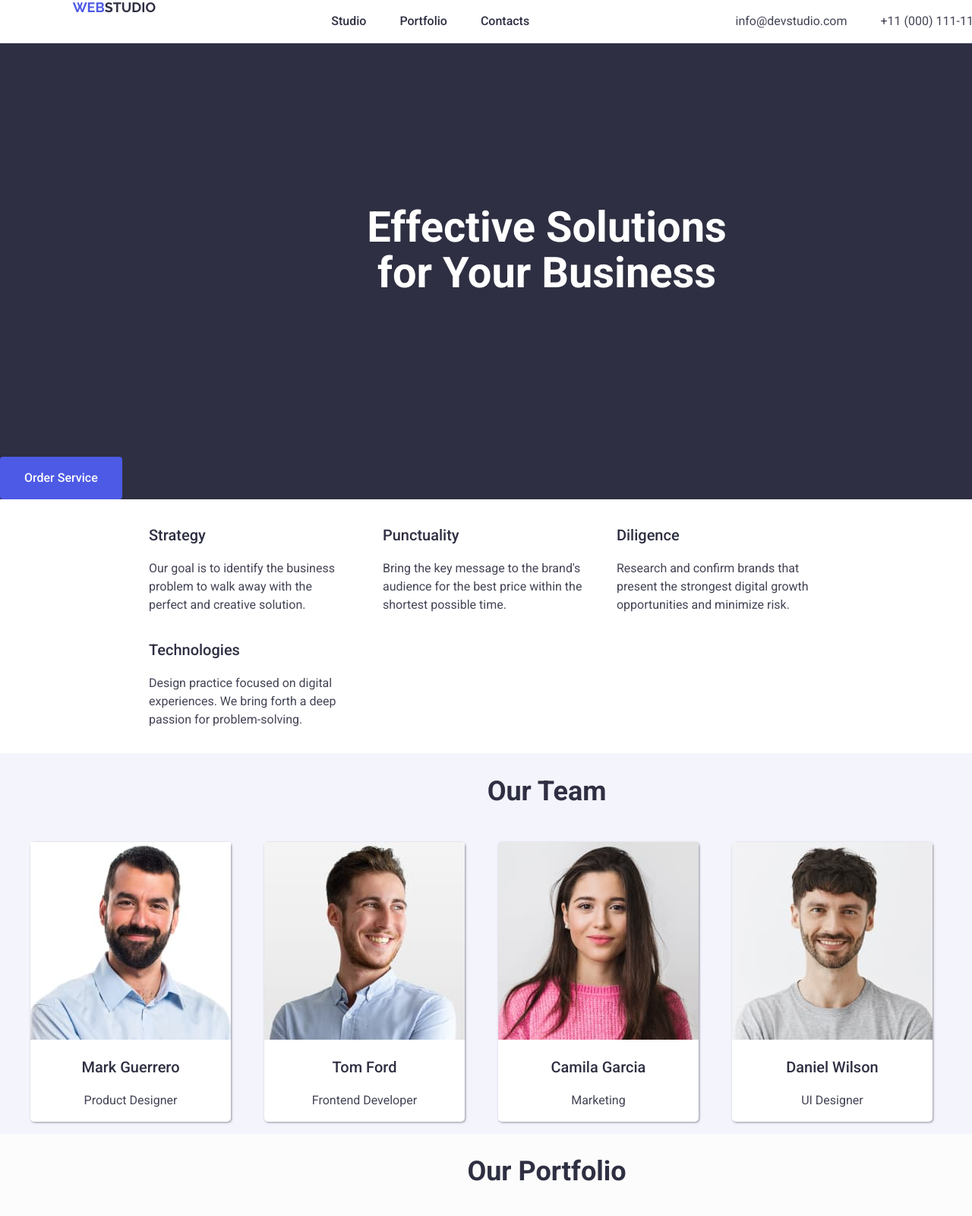
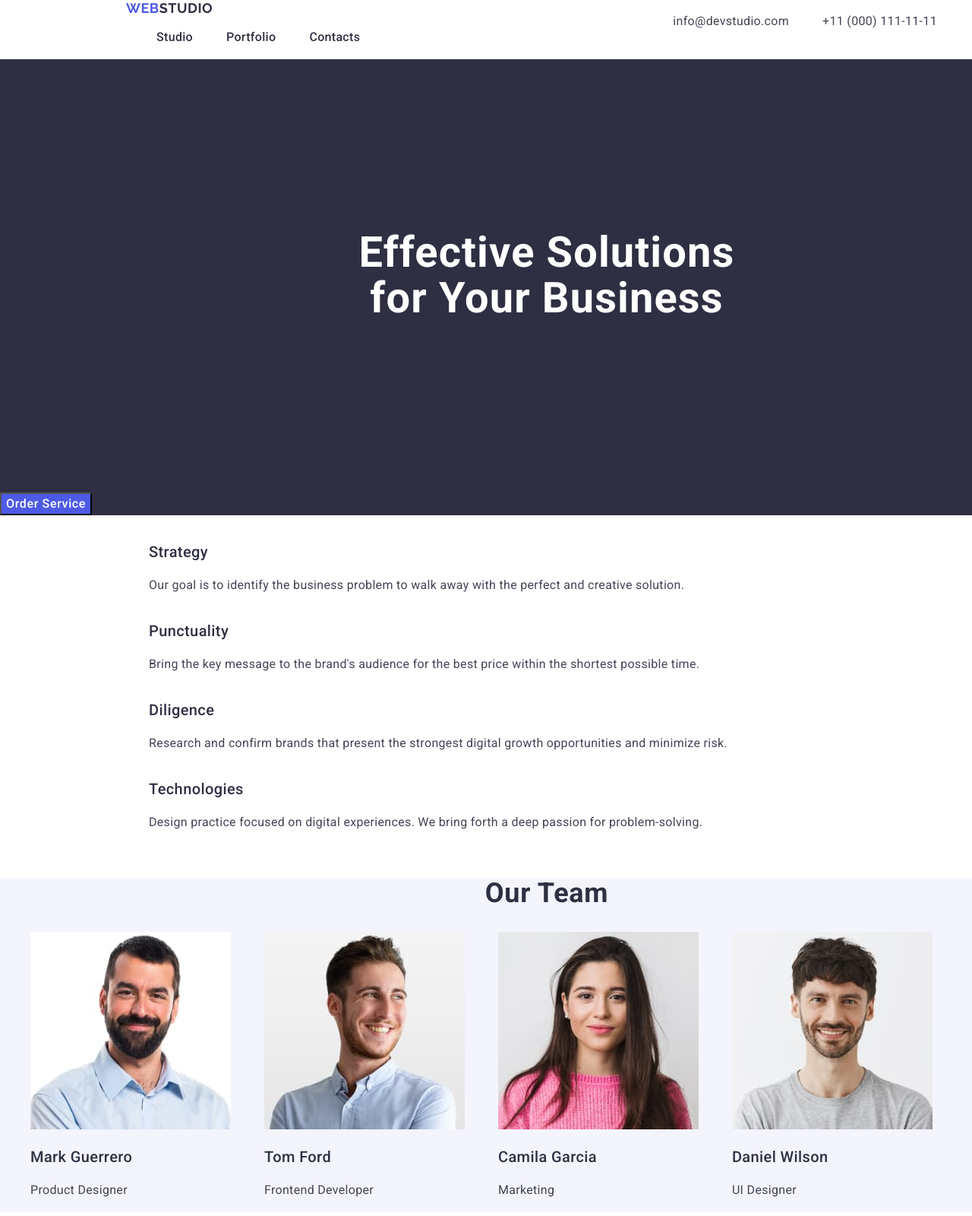
Before and after one commit to ilonivna/goit-markup-hw-02, a plain HTML site: page index.html in a window 1280 px wide. Shown: the top 1600 px of the page at 76% size. Drawn offline with nearby package versions, Linux system fonts and the light colour scheme.

Commit message:
HW02-reviewed

```diff
--- a/css/styles.css
+++ b/css/styles.css
@@ -1,9 +1,9 @@
 body {
-    font-family: "Roboto", "Open Sans", "Cabin", sans-serif;
+    font-family: "Roboto", sans-serif;
     font-weight: 400;
     font-size: 16px;
-    letter-spacing: 2%;
     color: #434455;
+    background-color: #FFFFFF;
     width: 1440px;
 }
 
@@ -30,25 +30,25 @@ li {
     border-bottom: 1px solid #E7E9FC;
 }
 
-.logo-link {
+.logo {
     font-family: "Raleway", sans-serif;
     font-size: 18px;
-    font-weight: bold;
+    font-weight: 700;
+    line-height: 1.17;
+    letter-spacing: 0.03em;
+    text-transform: uppercase;
+    color: #4D5AE5;
 }
 
-.logo-web {
-    color: #4D5AE5;
-    text-transform: uppercase;
-}
 .logo-studio {
     color: #2E2F42;
-    text-transform: uppercase;
 }
 
-.navigation a {
+.nav-list-item {
     color: #2E2F42;
     font-weight: 500;
     line-height: 1.5;
+    letter-spacing: 0.02em;
 }
 
 .navigation a:hover,
@@ -60,13 +60,20 @@ li {
     text-decoration: underline #404BBF;
 }
 
-.contacts a {
+.contacts {
     font-style: normal;
-    font-weight: 400;
+}
+
+.contacts-item {
+    font-size: 16px;
     line-height: 1.5;
+    letter-spacing: 0.02em;
     color: #434455;
+    }
 }
-.contacts a:hover {
+
+.contacts a:hover,
+.contacts a:focus {
     color: #404BBF;
 }
 
@@ -84,8 +91,9 @@ li {
 h1 {
     font-weight: bold;
     font-size: 56px;
-    line-height: 60px;
+    line-height: 1.07;
     text-align: center;
+    letter-spacing: 0.02em;
     margin: auto;
     color: #FFFFFF
 
@@ -93,18 +101,16 @@ h1 {
 
 .order-service-button {
     background-color: #4D5AE5;
-    border: none;
-    border-radius: 4px;
-    color: white;
-    padding: 16px 32px;
-    text-align: center;
-    text-decoration: none;
-    display: inline-block;
+    font-family: "Roboto", sans-serif;
     font-weight: 500;
-    line-height: 24px;
-    letter-spacing: 4%;
+    font-size: 16px;
+    line-height: 1.5;
+    letter-spacing: 0.04em;
+    color: #FFFFFF;
     cursor: pointer;
 }
+
+.order-service-button:hover,
 .order-service-button:active {
     background-color: #404BBF;
 }
@@ -121,7 +127,7 @@ h1 {
     background-color: #FFFFFF;
 }
 
-.section-title {
+.benefits-title {
     text-align: center;
     font-weight: bold;
     font-size: 36px;
@@ -132,62 +138,70 @@ h1 {
     color: #2E2F42;
     font-weight: 500;
     font-size: 20px;
+    line-height: 1.2;
+    letter-spacing: 0.02em;
 }
 
 .list-item-text {
-    width: 264px;
+    font-size: 16px;
     line-height: 1.5;
     color: #434455;
+    letter-spacing: 0.02em;
 }
 
 /* Our Team */
 
 .container-team {
-    display: flex;
-    box-sizing: border-box;
-    flex-direction: column;
     background-color: #F4F4FD;
 }
 
-
-.team-list-item {
-    background-color: #FFFFFF;
-    box-shadow: 1px 1px 3px #8E8F99;
+.team-title {
+    font-size: 36px;
+    line-height: 1.11;
     text-align: center;
-    border-radius: 5px;
-
+    text-transform: capitalize;
+    letter-spacing: 0.02em;
+    color:#2E2F42
 }
 
 /* Our portfolio */
 
 .container-portfolio {
-    display: flex;
-        box-sizing: border-box;
-        flex-direction: column;
         background-color: #FCFCFC;
     }
 
-.portfolio-list-item {
-    background-color: #FFFFFF;
-    padding-top: 48px;
-    border-style: solid;
-    border-top: none;
-    border-left-color: #E7E9FC;
-    border-right-color: #E7E9FC;
-    border-bottom-color: #E7E9FC;
+.portfolio-title {
+    font-size: 36px;
+    line-height: 1.11;
+    text-align: center;
+    letter-spacing: 0.02em;
+    text-transform: capitalize;
+    color: #2E2F42;
 }
+
+.list-item-title {
+    font-weight: 500;
+    font-size: 20px;
+    line-height: 1.2;
+    letter-spacing: 0.02em;
+    color: #2E2F42;
+}
+
+
 
 /* Footer */
 
 .container-footer {
     background-color: #2E2F42;
     height: 312px;
-    display: flex;
-    flex-direction: column;
-    align-items: flex-start;
-    padding-left: 156px;
-    padding-top: 100px;
 
+}
+
+.logo-link {
+    line-height: 1.17;
+    letter-spacing: 0.03em;
+    text-transform: uppercase;
+    color: #4D5AE5;
 }
 
 .logo-studio-footer {
@@ -197,5 +211,6 @@ h1 {
 
 .footer-text {
     color: #F4F4FD;
-    width: 264px;
+    line-height: 1.5;
+    letter-spacing: 0.02em;
 }
--- a/index.html
+++ b/index.html
@@ -24,28 +24,35 @@
     <!--Menu navigation-->
 
     <header class="container-menu">
-      <a href="./index.html" class="logo-link"
-        ><span class="logo-web">Web</span
-        ><span class="logo-studio">Studio</span></a
+      <nav>
+        <a href="./index.html" class="logo"
+          >Web<span class="logo-studio">Studio</span></a
         >
-      <nav>
         <ul class="navigation">
           <li>
-            <a class="studio" href="./index.html">Studio</a>
+            <a class="nav-list-item" href="./index.html">Studio</a>
           </li>
           <li>
-            <a href="">Portfolio</a>
+            <a class="nav-list-item" href="">Portfolio</a>
           </li>
           <li>
-            <a href="">Contacts</a>
+            <a class="nav-list-item" href="">Contacts</a>
           </li>
         </ul>
       </nav>
 
-      <address>
-        <ul class="contacts">
-          <li><a href="mailto:info@devstudio.com">info@devstudio.com</a></li>
-          <li><a href="tel:+110001111111">+11 (000) 111-11-11</a></li>
+      <address class="contacts">
+        <ul>
+          <li>
+            <a class="contacts-item" href="mailto:info@devstudio.com"
+              >info@devstudio.com</a
+            >
+          </li>
+          <li>
+            <a class="contacts-item" href="tel:+110001111111"
+              >+11 (000) 111-11-11</a
+            >
+          </li>
         </ul>
       </address>
     </header>
@@ -63,7 +70,7 @@
       <!--Benefits-->
 
       <section class="container-benefits">
-        <h2 class="section-title"></h2>
+        <h2 class="benefits-title"></h2>
         <ul>
           <li>
             <h3 class="list-item-title">Strategy</h3>
@@ -99,7 +106,7 @@
       <!--Team-->
 
       <section class="container-team">
-        <h2 class="section-title">Our Team</h2>
+        <h2 class="team-title">Our Team</h2>
         <ul>
           <li class="team-list-item">
             <img
@@ -139,71 +146,59 @@
       <!--Portfolio-->
 
       <section class="container-portfolio">
-        <h2 class="section-title">Our Portfolio</h2>
+        <h2 class="portfolio-title">Our Portfolio</h2>
 
         <ul>
           <li class="portfolio-list-item">
-            <a href="">
-              <img src="images/img-banking.jpg" alt="Banking App" width="360" />
+            <img src="./images/img-banking.jpg" alt="Banking App" width="360" />
             <h3 class="list-item-title">Banking App</h3>
             <p class="list-item-text">App</p>
-            </a>
           </li>
 
           <li class="portfolio-list-item">
-            <a href="">
             <img
-                src="images/img-cashless.jpg"
+              src="./images/img-cashless.jpg"
               alt="Cashless Payment"
               width="360"
             />
             <h3 class="list-item-title">Cashless Payment</h3>
             <p class="list-item-text">Marketing</p>
-            </a>
           </li>
 
           <li class="portfolio-list-item">
-            <a href="">
             <img
-                src="images/img-meditation.jpg"
+              src="./images/img-meditation.jpg"
               alt="Meditation App"
               width="360"
             />
             <h3 class="list-item-title">Meditation App</h3>
             <p class="list-item-text">App</p>
-            </a>
           </li>
 
           <li class="portfolio-list-item">
-            <a href="">
-              <img src="images/img-taxi.jpg" alt="Taxi Service" width="360" />
+            <img src="./images/img-taxi.jpg" alt="Taxi Service" width="360" />
             <h3 class="list-item-title">Taxi Service</h3>
             <p class="list-item-text">Marketing</p>
-            </a>
           </li>
 
           <li class="portfolio-list-item">
-            <a href="">
             <img
-                src="images/img-screen.jpg"
+              src="./images/img-screen.jpg"
               alt="Screen Illustrations"
               width="360"
             />
             <h3 class="list-item-title">Screen Illustrations</h3>
             <p class="list-item-text">Design</p>
-            </a>
           </li>
 
           <li class="portfolio-list-item">
-            <a href="">
             <img
-                src="images/img-online.jpg"
+              src="./images/img-online.jpg"
               alt="Online Courses"
               width="360"
             />
             <h3 class="list-item-title">Online Courses</h3>
             <p class="list-item-text">Marketing</p>
-            </a>
           </li>
         </ul>
       </section>
@@ -211,8 +206,7 @@
 
     <footer class="container-footer">
       <a href="./index.html" class="logo-link"
-        ><span class="logo-web">Web</span
-        ><span class="logo-studio-footer">Studio</span></a
+        >Web <span class="logo-studio-footer">Studio</span></a
       >
       <p class="footer-text">
         Increase the flow of customers and sales for your business with digital
```
Lines whose indentation alone changed are shown as unchanged.
